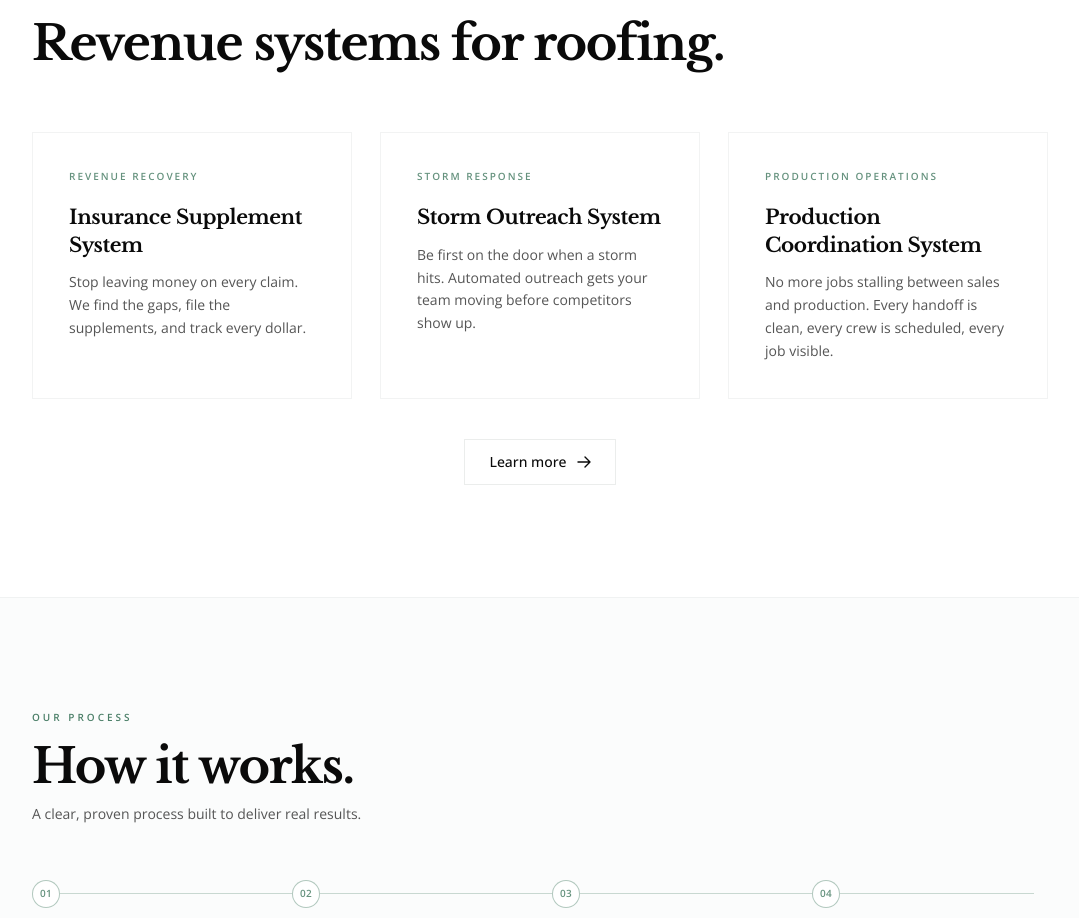
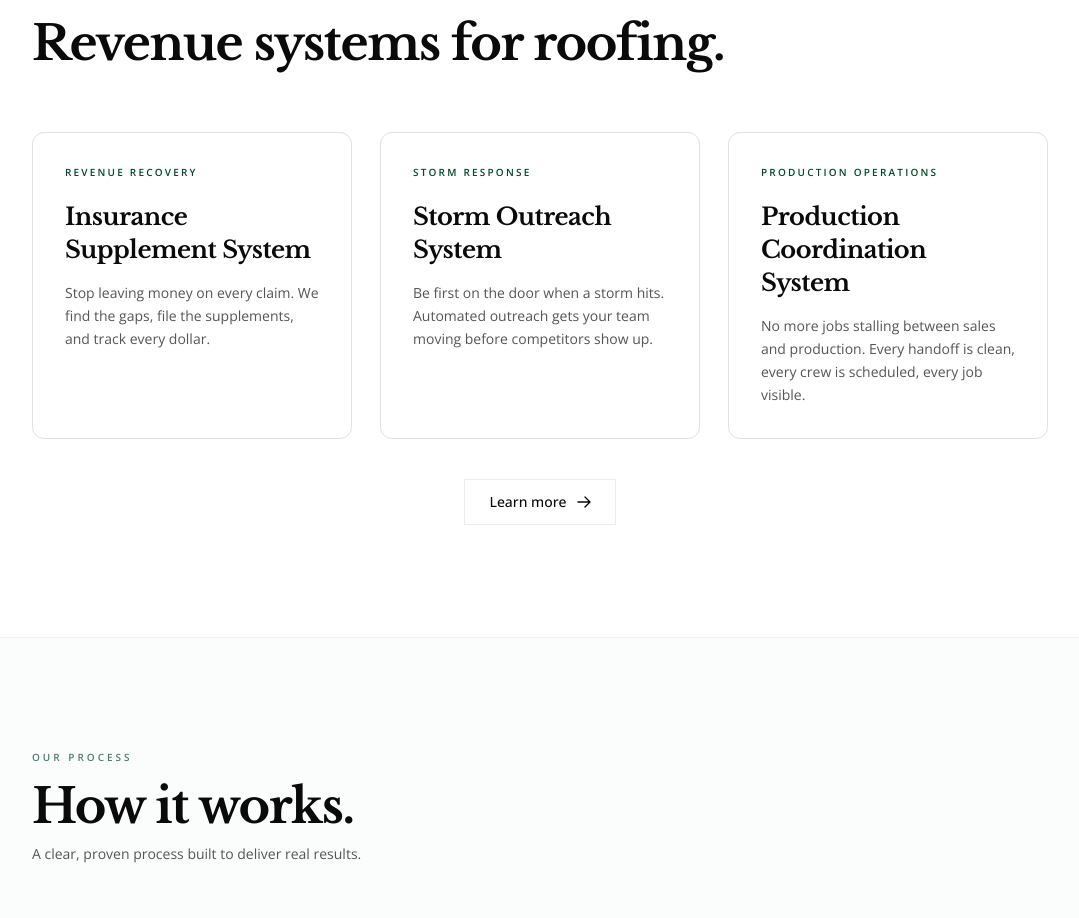
Before and after one commit to Drive-AI-LLC/drive-ai-website, a Next.js app: page / in a window 1280 px wide. Shown: the part 1104-2022 px from the top of the page, without its empty margins (100-1179 px from the left). Built offline with nearby package versions, Linux system fonts and the light colour scheme.

Commit message:
style: update card design for consistent appearance\n\nMatch reference style with rounded corners, bold title, and solid green tag.

```diff
--- a/components/solution-section.tsx
+++ b/components/solution-section.tsx
@@ -32,13 +32,13 @@ export function SolutionSection() {
           {solutions.map((solution, index) => (
             <div
               key={solution.title}
-              className="animate-fade-up bg-background border border-border/40 p-7 sm:p-9 flex flex-col group transition-all duration-200 hover:-translate-y-1 hover:border-primary hover:shadow-sm"
+              className="animate-fade-up bg-background border border-border rounded-lg p-8 flex flex-col group transition-all duration-200 hover:border-primary"
               style={{ animationDelay: `${index * 80}ms` }}
             >
-              <p className="text-[10px] font-semibold text-primary/60 uppercase tracking-[0.2em] mb-5">
+              <p className="text-[10px] font-semibold text-primary uppercase tracking-[0.22em] mb-5">
                 {solution.tag}
               </p>
-              <h3 className="text-xl font-bold text-foreground mb-3 tracking-[-0.02em] leading-snug font-serif">
+              <h3 className="text-2xl font-bold text-foreground mb-4 tracking-[-0.02em] leading-snug font-serif">
                 {solution.title}
               </h3>
               <p className="text-sm text-muted-foreground leading-relaxed flex-1">
```
